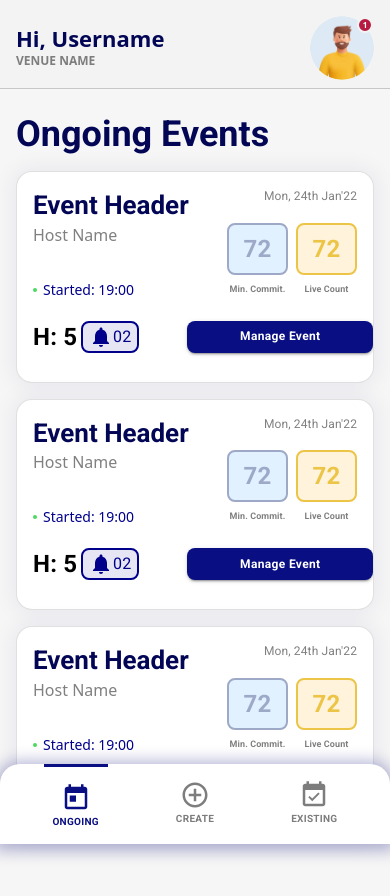
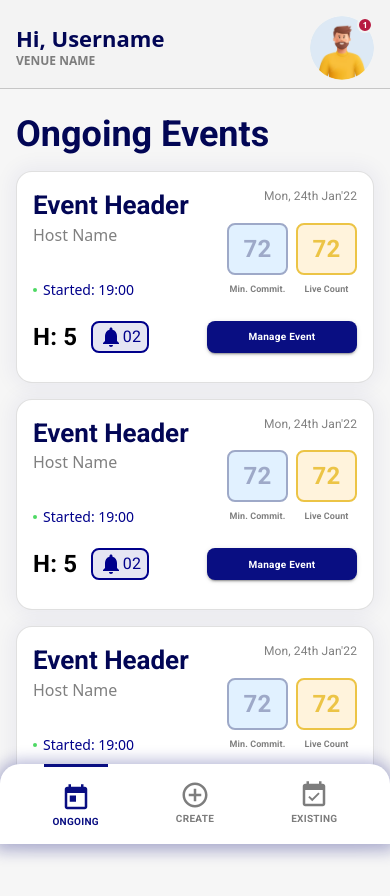
Before and after one commit to Prashant-17-11/eventManagerUI, a React (Create React App) app: page / in a window 390 px wide. Shown: the top 896 px of the page. Built offline with nearby package versions, Linux system fonts and the light colour scheme.

Commit message:
manageEventButtonUIFix

```diff
--- a/src/components/OngoingEvents.js
+++ b/src/components/OngoingEvents.js
@@ -231,10 +231,16 @@
                         fontSize: "10px",
                         fontWeight: "700",
                         textTransform: "none",
+                        "@media screen and (max-width: 329px)": {
+                          minWidth: "110px",
+                        },
                         "@media screen and (min-width: 330px)": {
                           minWidth: "120px",
                         },
-                        "@media screen and (min-width: 380px)": {
+                        "@media screen and (min-width: 365px)": {
+                          minWidth: "150px",
+                        },
+                        "@media screen and (min-width: 400px)": {
                           minWidth: "186px",
                           fontSize: "12px",
                         },
```
